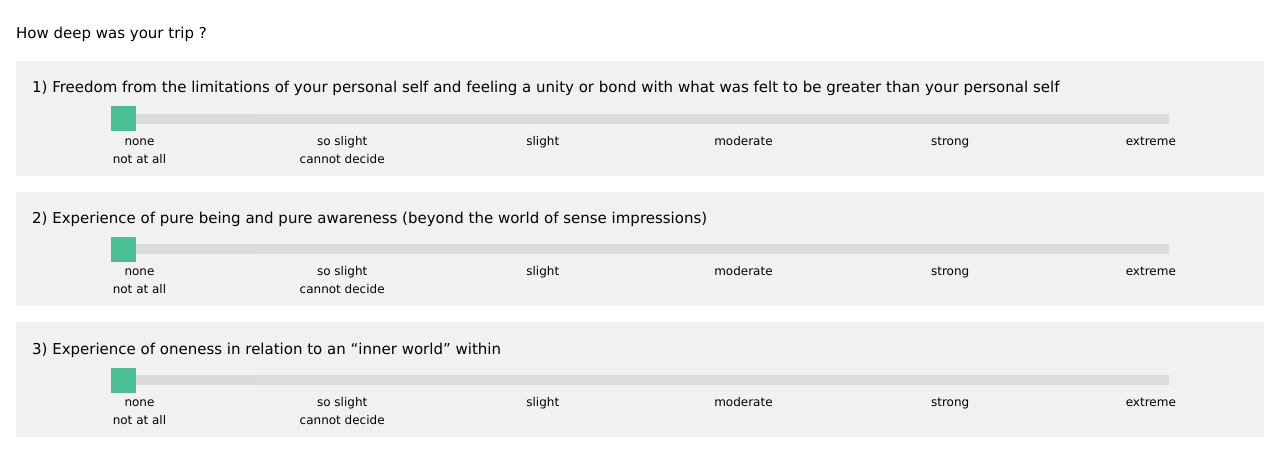
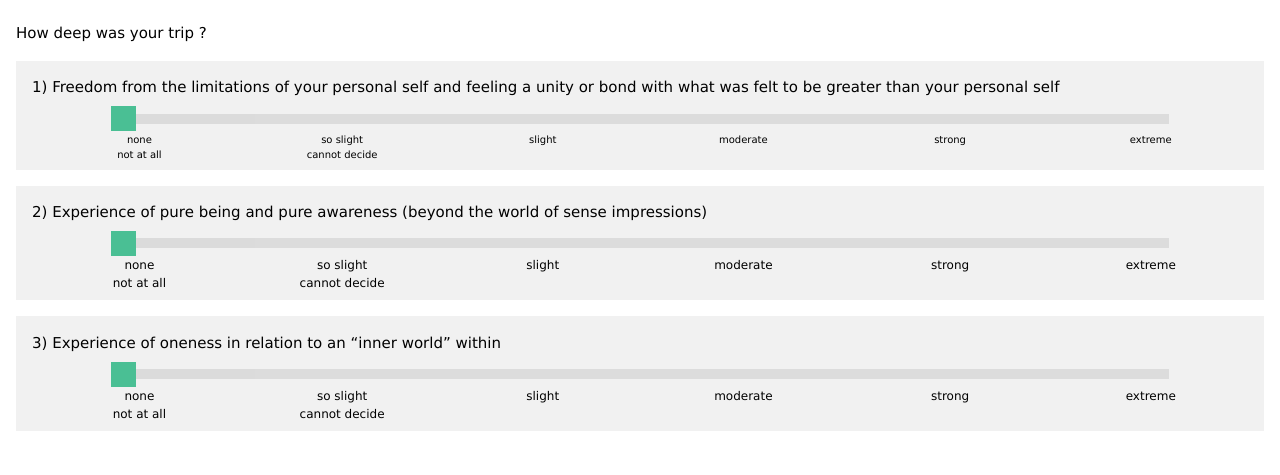
Before and after one commit to mysticalexperiencecalculator/mysticalexperiencecalculator.github.io, a plain HTML site: page index.html in a window 1280 px wide. Shown: the part 83-558 px from the top of the page. Drawn offline with nearby package versions, Linux system fonts and the light colour scheme.

Commit message:
Update index.html

```diff
--- a/index.html
+++ b/index.html
@@ -60,7 +60,7 @@
   <div class="slidecontainer">
   <input type="range" min="0"  step="0.5" max="5" value="0" class="slider w3-left" id="myRange" >
 </div>
-  <table class="w3-table w3-centered w3-small">
+  <table class="w3-table w3-centered w3-tiny">
     <tr>
       <td style="width:17%">none<br>not at all</td>
       <td style="width:17%">so slight<br>cannot decide</td>
```
